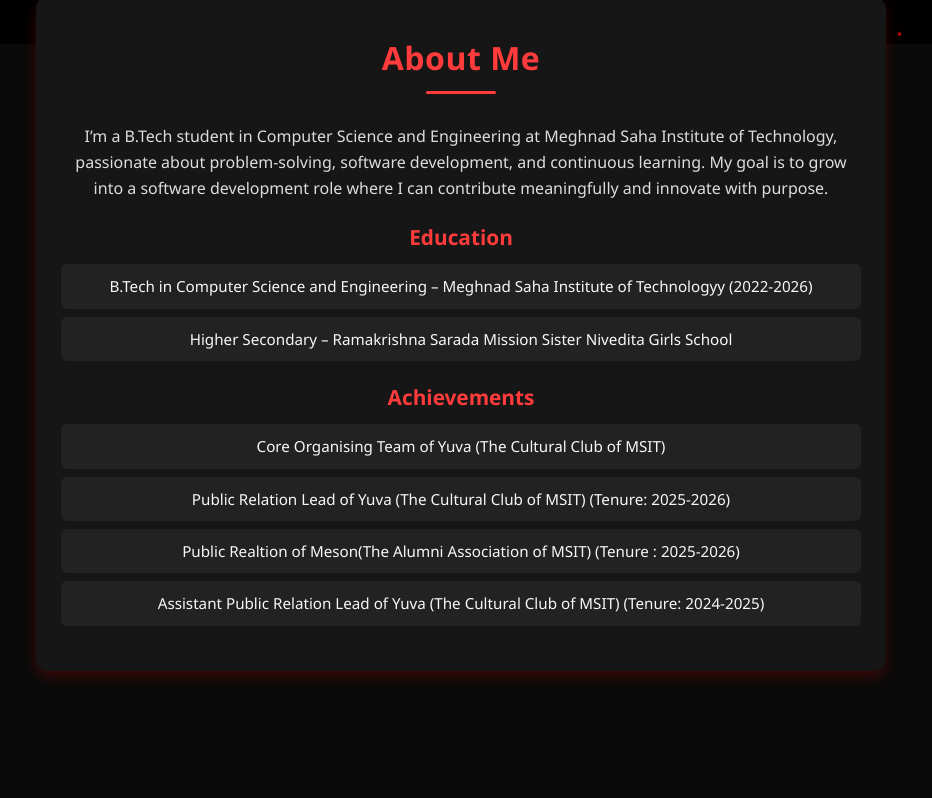
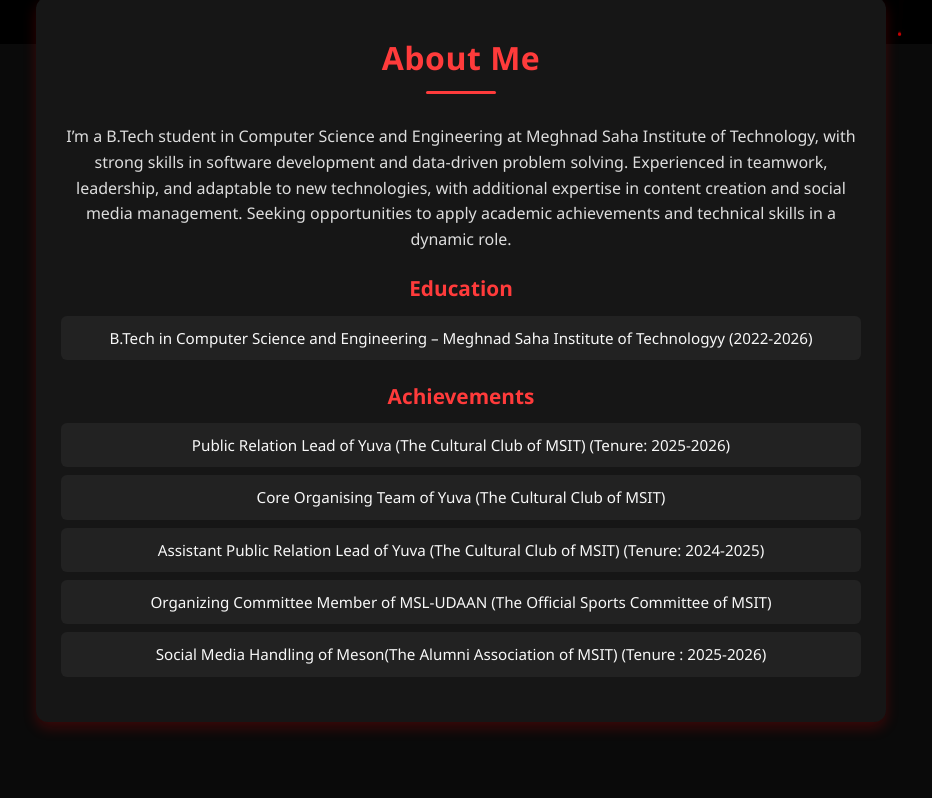
Before and after one commit to Rohit100904/portfolio2, a plain HTML site: page index.html in a window 1280 px wide. Shown: the part 756-1554 px from the top of the page, without its empty margins (179-1111 px from the left). Drawn offline with Linux system fonts and the light colour scheme.

Commit message:
Add files via upload

```diff
--- a/index.html
+++ b/index.html
@@ -51,22 +51,21 @@
       <h2>About Me</h2>
       <p>
         I’m a B.Tech student in Computer Science and Engineering at Meghnad Saha Institute of Technology,
-        passionate about problem-solving, software development, and continuous learning.
-        My goal is to grow into a software development role where I can contribute meaningfully and innovate with purpose.
+        with strong skills in software development and data-driven problem solving. Experienced in teamwork, leadership, and adaptable to new technologies, with additional expertise in content creation and social media management. Seeking opportunities to apply academic achievements and technical skills in a dynamic role.
       </p>
 
       <h3>Education</h3>
       <ul>
         <li>B.Tech in Computer Science and Engineering – Meghnad Saha Institute of Technologyy (2022-2026)</li>
-        <li>Higher Secondary – Ramakrishna Sarada Mission Sister Nivedita Girls School</li>
       </ul>
 
       <h3>Achievements</h3>
       <ul>
+        <li>Public Relation Lead of Yuva (The Cultural Club of MSIT) (Tenure: 2025-2026)</li>
         <li>Core Organising Team of Yuva (The Cultural Club of MSIT)</li>
-        <li>Public Relation Lead of Yuva (The Cultural Club of MSIT) (Tenure: 2025-2026)</li>
-        <li>Public Realtion of Meson(The Alumni Association of MSIT) (Tenure : 2025-2026)</li>
         <li>Assistant Public Relation Lead of Yuva (The Cultural Club of MSIT) (Tenure: 2024-2025)</li>
+        <li>Organizing Committee Member of MSL-UDAAN (The Official Sports Committee of MSIT)</li>
+        <li>Social Media Handling of Meson(The Alumni Association of MSIT) (Tenure : 2025-2026)</li>
       </ul>
     </div>
   </section>
@@ -95,9 +94,10 @@
       <ul>
         <li>C, Python, Java, Sql</li>
         <li>Numpy, Panda, Matplotlib, Seaborn</li>
-        <li>HTML, CSS, Java Script Web Deployment</li>
+        <li>HTML, CSS, Web Deployment</li>
         <li>Data Visualization, Data Analysis, Data Processing</li>
         <li>Git, GitHub, Jupyter Notebook</li>
+        <li>Time Management, Multi-Tasking, Communication, Leadership, Teamwork</li>
       </ul>
     </div>
   </section>
```
